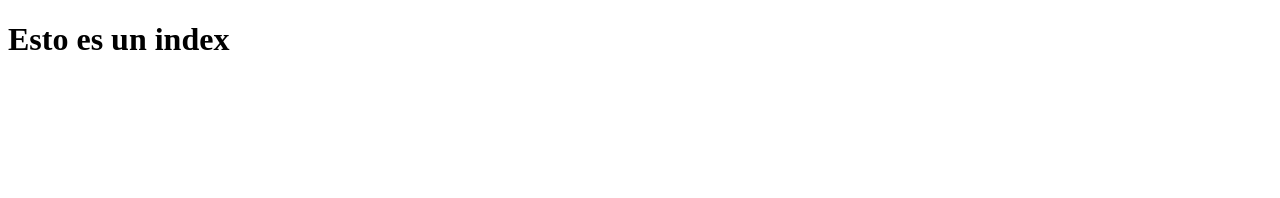
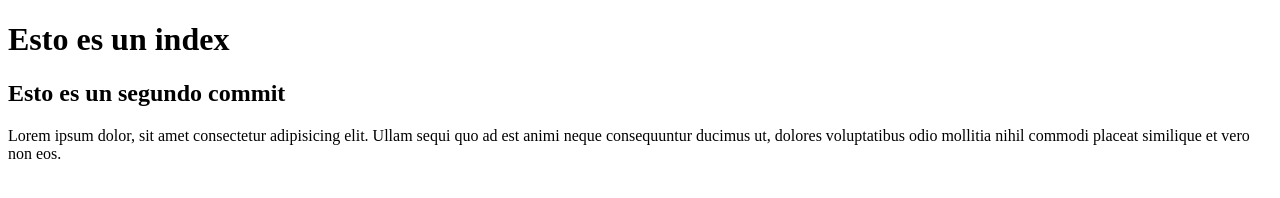
Before and after one commit to pablodorin/Proyecto-de-Estudio-HTML-CSS, a plain HTML site: page index.html in a window 1280 px wide. Drawn offline with Linux system fonts and the light colour scheme.

Commit message:
agregamos un h2 con un parrafo

```diff
--- a/index.html
+++ b/index.html
@@ -14,6 +14,10 @@
 
 <h1>Esto es un index</h1>
 
+<h2>Esto es un segundo commit</h2>
+<p>Lorem ipsum dolor, sit amet consectetur adipisicing elit. Ullam sequi quo ad est animi neque consequuntur ducimus ut, dolores voluptatibus odio mollitia nihil commodi placeat similique et vero non eos.</p>
+
+
 </body>
 
 </html>
```
